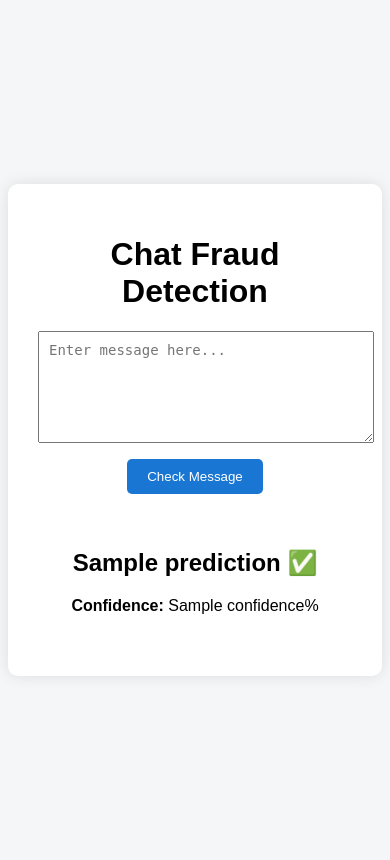
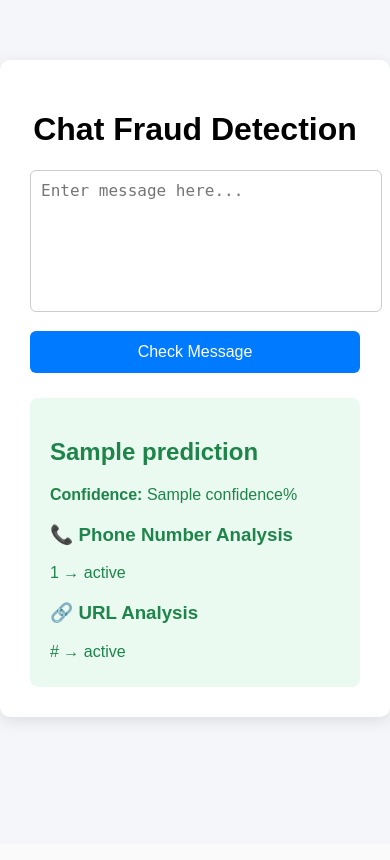
Before and after one commit to ayushi-priya-02/chat-fraud-detection, a Flask app: template templates/index.html in a window 390 px wide. After the commit the page ends 726 px from the top, so only its background shows below. Run offline with Flask 3, Linux system fonts and the light colour scheme; the template is opened without the code that fills it: most values are stand-ins (such as "Sample title", 1, 10 or a date in 2020); parts of the project's set-up code (start-up, migrations or seed data) failed here and were passed over.

Commit message:
Improve index.html with styles and analysis sections
Added responsive design and enhanced result display.

```diff
--- a/templates/index.html
+++ b/templates/index.html
@@ -3,8 +3,77 @@
 <head>
     <meta charset="UTF-8">
     <title>Chat Fraud Detection</title>
-    <link rel="stylesheet" href="{{ url_for('static', filename='style.css') }}">
+    <meta name="viewport" content="width=device-width, initial-scale=1.0">
+
+    <style>
+        body {
+            font-family: Arial, sans-serif;
+            background: #f4f6f9;
+            margin: 0;
+            padding: 0;
+        }
+
+        .container {
+            max-width: 720px;
+            margin: 60px auto;
+            background: white;
+            padding: 30px;
+            border-radius: 10px;
+            box-shadow: 0 4px 15px rgba(0,0,0,0.1);
+        }
+
+        h1 {
+            text-align: center;
+        }
+
+        textarea {
+            width: 100%;
+            height: 120px;
+            padding: 10px;
+            font-size: 16px;
+            border-radius: 6px;
+            border: 1px solid #ccc;
+            resize: none;
+        }
+
+        button {
+            margin-top: 15px;
+            width: 100%;
+            padding: 12px;
+            font-size: 16px;
+            background: #007bff;
+            color: white;
+            border: none;
+            border-radius: 6px;
+            cursor: pointer;
+        }
+
+        .result {
+            margin-top: 25px;
+            padding: 20px;
+            border-radius: 8px;
+        }
+
+        .spam {
+            background: #fdecea;
+            color: #c0392b;
+        }
+
+        .ham {
+            background: #eafaf1;
+            color: #1e8449;
+        }
+
+        .section {
+            margin-top: 20px;
+        }
+
+        .item {
+            margin: 6px 0;
+        }
+    </style>
 </head>
+
 <body>
 
 <div class="container">
@@ -12,24 +81,34 @@
 
     <form method="POST">
         <textarea name="message" placeholder="Enter message here..." required></textarea>
-        <br>
         <button type="submit">Check Message</button>
     </form>
 
     {% if prediction %}
-    <div class="result {{ prediction|lower }}">
-        <h2>
-            {{ prediction }}
-            {% if prediction == "SPAM" %} 🚨 {% else %} ✅ {% endif %}
-        </h2>
+        <div class="result {% if 'SPAM' in prediction %}spam{% else %}ham{% endif %}">
+            <h2>{{ prediction }}</h2>
+            <p><strong>Confidence:</strong> {{ confidence }}%</p>
 
-        <p class="confidence {{ confidence_level }}">
-            <strong>Confidence:</strong> {{ confidence }}%
-        </p>
-    </div>
+            {% if phone_analysis %}
+                <div class="section">
+                    <h3>📞 Phone Number Analysis</h3>
+                    {% for number, status in phone_analysis %}
+                        <div class="item">{{ number }} → {{ status }}</div>
+                    {% endfor %}
+                </div>
+            {% endif %}
+
+            {% if url_analysis %}
+                <div class="section">
+                    <h3>🔗 URL Analysis</h3>
+                    {% for url, status in url_analysis %}
+                        <div class="item">{{ url }} → {{ status }}</div>
+                    {% endfor %}
+                </div>
+            {% endif %}
+        </div>
     {% endif %}
 </div>
 
 </body>
-
 </html>
```
